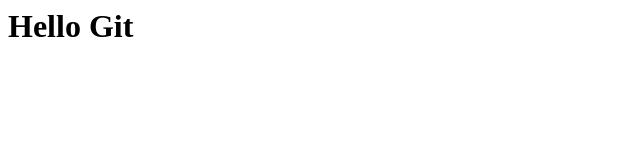
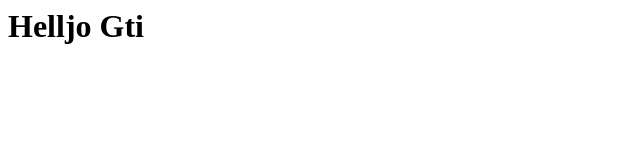
Before and after one commit to Yussupova/for-full-stack, a plain HTML site: page index.html in a window 1280 px wide. Shown: the full height of the page, 0-640 px from the left. Drawn offline with Linux system fonts and the light colour scheme.

Commit message:
wrong commit

```diff
--- a/index.html
+++ b/index.html
@@ -1 +1 @@
-<h1> Hello Git </h1>
+<h1> Helljo Gti</h1>
```
